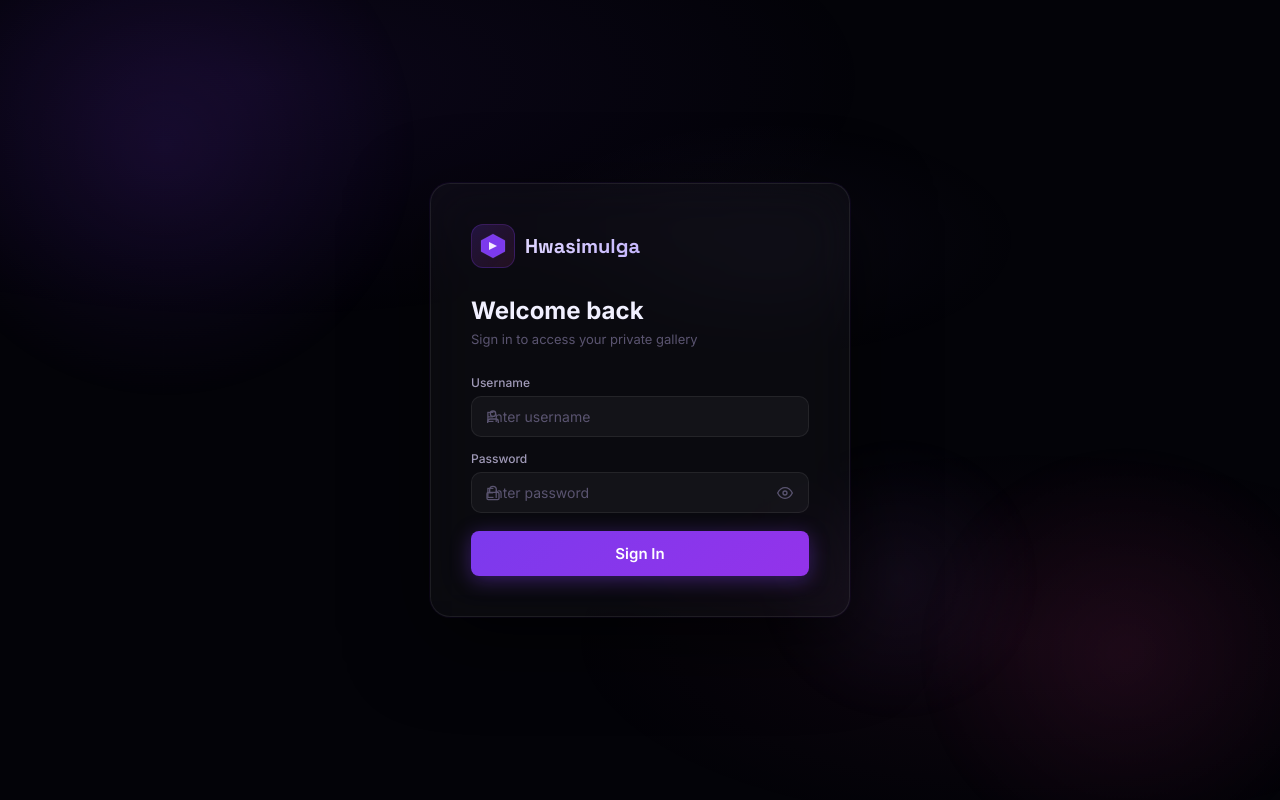
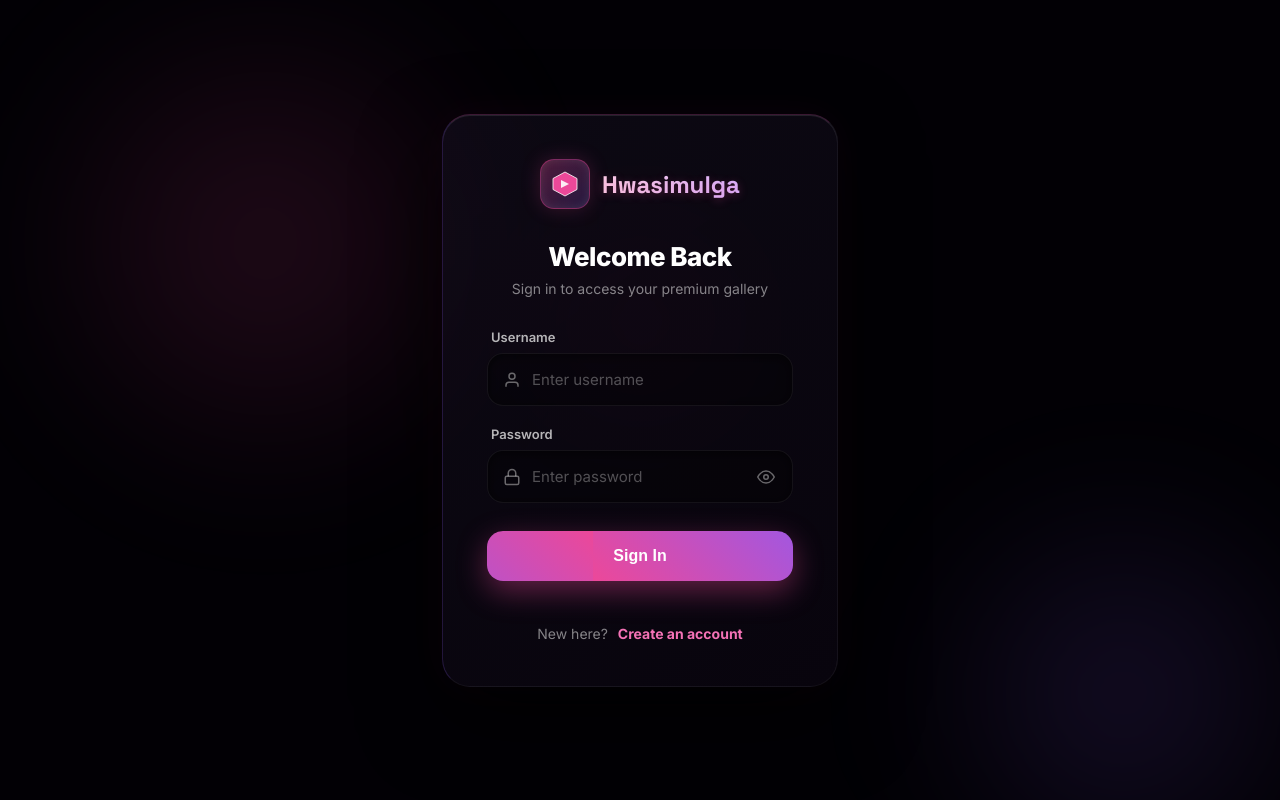
Before and after one commit to Myabe-T/hwasimulga, a Next.js app: page /login in a window 1280 px wide. Built offline with nearby package versions, Linux system fonts and the light colour scheme.

Commit message:
Fix for you pagination, add admin quick watch, restrict advisor tabs, and revamp login UI to 3D premium flirty design

```diff
--- a/app/gallery/page.js
+++ b/app/gallery/page.js
@@ -138,7 +138,7 @@ export default function GalleryPage() {
 
   function tabIds() {
     if (homeTab === 'trending') return trendingIds.length ? trendingIds : allIds.slice(0, 24);
-    if (homeTab === 'foryou')   return forYouIds;
+    if (homeTab === 'foryou')   return pageIds;
     if (homeTab === 'popular')  return popularIds;
     if (homeTab === 'recent')   return historyIds.length ? historyIds : [...allIds].reverse().slice(0, 24);
     return [];
--- a/app/login/login.module.css
+++ b/app/login/login.module.css
@@ -6,120 +6,178 @@
   padding: 24px;
   position: relative;
   overflow: hidden;
+  background: #020005;
+  perspective: 1500px;
 }
 
-/* Floating gradient orbs */
+/* Flirty / Sexy Ambient Glows */
 .orb1 {
-  position: fixed; width: 500px; height: 500px; border-radius: 50%;
-  background: radial-gradient(circle, rgba(124,58,237,0.12) 0%, transparent 70%);
-  top: -100px; left: -100px; pointer-events: none;
-  animation: drift1 12s ease-in-out infinite;
+  position: absolute; width: 600px; height: 600px; border-radius: 50%;
+  background: radial-gradient(circle, rgba(236, 72, 153, 0.15) 0%, transparent 60%);
+  top: -10%; left: -5%; pointer-events: none;
+  animation: floatOrb 10s ease-in-out infinite alternate;
+  filter: blur(60px);
 }
 .orb2 {
-  position: fixed; width: 400px; height: 400px; border-radius: 50%;
-  background: radial-gradient(circle, rgba(236,72,153,0.08) 0%, transparent 70%);
-  bottom: -80px; right: -80px; pointer-events: none;
-  animation: drift2 15s ease-in-out infinite;
+  position: absolute; width: 500px; height: 500px; border-radius: 50%;
+  background: radial-gradient(circle, rgba(139, 92, 246, 0.15) 0%, transparent 60%);
+  bottom: -15%; right: -5%; pointer-events: none;
+  animation: floatOrb 12s ease-in-out infinite alternate-reverse;
+  filter: blur(60px);
 }
 .orb3 {
-  position: fixed; width: 300px; height: 300px; border-radius: 50%;
-  background: radial-gradient(circle, rgba(167,139,250,0.06) 0%, transparent 70%);
-  top: 50%; left: 60%; pointer-events: none;
-  animation: drift1 18s ease-in-out infinite reverse;
+  position: absolute; width: 350px; height: 350px; border-radius: 50%;
+  background: radial-gradient(circle, rgba(255, 0, 128, 0.1) 0%, transparent 60%);
+  top: 40%; left: 50%; transform: translate(-50%, -50%); pointer-events: none;
+  animation: pulse 8s ease-in-out infinite;
+  filter: blur(50px);
 }
 
-@keyframes drift1 {
-  0%, 100% { transform: translate(0, 0) scale(1); }
-  33% { transform: translate(30px, -20px) scale(1.05); }
-  66% { transform: translate(-20px, 30px) scale(0.97); }
+@keyframes floatOrb {
+  0% { transform: translate(0, 0) scale(1); }
+  100% { transform: translate(50px, 40px) scale(1.1); }
 }
-@keyframes drift2 {
-  0%, 100% { transform: translate(0, 0) scale(1); }
-  50% { transform: translate(-40px, -30px) scale(1.08); }
+@keyframes pulse {
+  0%, 100% { opacity: 0.5; transform: translate(-50%, -50%) scale(0.9); }
+  50% { opacity: 1; transform: translate(-50%, -50%) scale(1.1); }
+}
+
+/* 3D Glassmorphism Card */
+.cardWrap {
+  transform-style: preserve-3d;
+  animation: cardEnter 0.8s cubic-bezier(0.2, 0.8, 0.2, 1) both;
+}
+
+@keyframes cardEnter {
+  0% { opacity: 0; transform: translateY(50px) translateZ(-200px) rotateX(10deg); }
+  100% { opacity: 1; transform: translateY(0) translateZ(0) rotateX(0deg); }
 }
 
 .card {
   width: 100%;
-  max-width: 420px;
-  background: rgba(255,255,255,0.03);
-  border: 1px solid rgba(255,255,255,0.08);
-  border-radius: 20px;
-  padding: 40px;
-  backdrop-filter: blur(24px);
-  -webkit-backdrop-filter: blur(24px);
-  box-shadow: 0 24px 80px rgba(0,0,0,0.6), 0 0 0 1px rgba(124,58,237,0.08);
+  max-width: 400px;
+  background: linear-gradient(145deg, rgba(20, 15, 30, 0.6), rgba(10, 5, 15, 0.8));
+  border: 1px solid rgba(255, 255, 255, 0.05);
+  border-top-color: rgba(255, 100, 200, 0.2);
+  border-left-color: rgba(139, 92, 246, 0.2);
+  border-radius: 28px;
+  padding: 44px;
+  backdrop-filter: blur(40px);
+  -webkit-backdrop-filter: blur(40px);
+  box-shadow:
+    0 30px 80px rgba(0,0,0,0.8),
+    inset 0 1px 0 rgba(255,255,255,0.1),
+    0 0 40px rgba(236, 72, 153, 0.05);
   position: relative;
   z-index: 1;
-  animation: slideUp 0.5s cubic-bezier(0.16, 1, 0.3, 1) both;
+  transition: transform 0.4s cubic-bezier(0.175, 0.885, 0.32, 1.275);
 }
 
-@keyframes slideUp {
-  from { opacity: 0; transform: translateY(32px) scale(0.97); }
-  to { opacity: 1; transform: translateY(0) scale(1); }
+.card:hover {
+  transform: translateY(-5px) scale(1.02) rotateX(2deg) rotateY(2deg);
+  box-shadow:
+    0 40px 100px rgba(0,0,0,0.9),
+    inset 0 1px 0 rgba(255,255,255,0.2),
+    0 0 60px rgba(236, 72, 153, 0.15);
 }
 
 .logo {
   display: flex;
   align-items: center;
-  gap: 10px;
-  margin-bottom: 28px;
+  gap: 12px;
+  margin-bottom: 32px;
+  justify-content: center;
 }
 .logoIcon {
-  width: 44px; height: 44px;
-  background: linear-gradient(135deg, rgba(124,58,237,0.2), rgba(236,72,153,0.1));
-  border: 1px solid rgba(124,58,237,0.25);
-  border-radius: 12px;
+  width: 50px; height: 50px;
+  background: linear-gradient(135deg, rgba(236,72,153,0.3), rgba(139,92,246,0.2));
+  border: 1px solid rgba(236,72,153,0.4);
+  border-radius: 14px;
   display: flex; align-items: center; justify-content: center;
-  flex-shrink: 0;
+  box-shadow: 0 0 20px rgba(236,72,153,0.2), inset 0 0 10px rgba(255,255,255,0.1);
+  animation: heartBeat 2s infinite;
 }
+
+@keyframes heartBeat {
+  0%, 100% { transform: scale(1); }
+  10% { transform: scale(1.1); }
+  20% { transform: scale(1); }
+  30% { transform: scale(1.1); }
+  40% { transform: scale(1); }
+}
+
 .logoText {
   font-family: 'Space Grotesk', sans-serif;
-  font-size: 20px;
-  font-weight: 700;
-  background: linear-gradient(135deg, #e0d7ff, #c4b5fd);
+  font-size: 24px;
+  font-weight: 800;
+  background: linear-gradient(to right, #fbcfe8, #d8b4fe);
   -webkit-background-clip: text;
   -webkit-text-fill-color: transparent;
   background-clip: text;
+  text-shadow: 0 2px 10px rgba(236,72,153,0.3);
 }
 
 .heading {
-  font-size: 24px;
-  font-weight: 700;
-  color: var(--text);
-  margin-bottom: 6px;
+  font-size: 26px;
+  font-weight: 800;
+  color: #fff;
+  margin-bottom: 8px;
+  text-align: center;
+  letter-spacing: -0.02em;
 }
 .sub {
-  font-size: 13px;
-  color: var(--text3);
-  margin-bottom: 28px;
+  font-size: 14px;
+  color: rgba(255,255,255,0.5);
+  margin-bottom: 32px;
+  text-align: center;
 }
 
-.form { display: flex; flex-direction: column; gap: 16px; }
-.field { display: flex; flex-direction: column; gap: 6px; }
-.label { font-size: 12px; font-weight: 500; color: var(--text2); }
+.form { display: flex; flex-direction: column; gap: 20px; }
+.field { display: flex; flex-direction: column; gap: 8px; }
+.label { font-size: 13px; font-weight: 600; color: rgba(255,255,255,0.7); padding-left: 4px; }
 
 .inputWrap { position: relative; display: flex; align-items: center; }
 .inputIcon {
-  position: absolute; left: 14px; color: var(--text3); pointer-events: none;
-  flex-shrink: 0;
+  position: absolute; left: 16px; color: rgba(255,255,255,0.4); pointer-events: none;
+  flex-shrink: 0; transition: color 0.3s;
 }
-.input { padding-left: 42px !important; padding-right: 42px !important; }
+.inputWrap:focus-within .inputIcon { color: #f472b6; }
+
+.input {
+  width: 100%;
+  padding: 16px 44px;
+  background: rgba(0,0,0,0.3);
+  border: 1px solid rgba(255,255,255,0.06);
+  border-radius: 16px;
+  color: #fff;
+  font-size: 15px;
+  outline: none;
+  transition: all 0.3s ease;
+  box-shadow: inset 0 2px 10px rgba(0,0,0,0.5);
+}
+.input:focus {
+  border-color: rgba(236,72,153,0.5);
+  background: rgba(236,72,153,0.03);
+  box-shadow: 0 0 0 3px rgba(236,72,153,0.1), inset 0 2px 10px rgba(0,0,0,0.5);
+}
+.input::placeholder { color: rgba(255,255,255,0.3); }
+
 .eyeBtn {
-  position: absolute; right: 12px;
-  background: none; border: none; color: var(--text3);
+  position: absolute; right: 14px;
+  background: none; border: none; color: rgba(255,255,255,0.4);
   cursor: pointer; padding: 4px; display: flex;
-  transition: color 0.15s;
+  transition: all 0.2s;
 }
-.eyeBtn:hover { color: var(--text2); }
+.eyeBtn:hover { color: #fff; transform: scale(1.1); }
 
 .error {
   display: flex; align-items: center; gap: 8px;
   background: rgba(239,68,68,0.1);
   border: 1px solid rgba(239,68,68,0.2);
-  border-radius: 8px;
-  padding: 10px 14px;
+  border-radius: 12px;
+  padding: 12px 16px;
   font-size: 13px;
-  color: #f87171;
+  color: #fca5a5;
   animation: shake 0.3s ease;
 }
 @keyframes shake {
@@ -128,37 +186,58 @@
   75% { transform: translateX(6px); }
 }
 
-.submitBtn { width: 100%; margin-top: 4px; padding: 13px !important; font-size: 15px !important; }
+.submitBtn {
+  width: 100%;
+  margin-top: 8px;
+  padding: 16px !important;
+  font-size: 16px !important;
+  font-weight: 800;
+  border-radius: 16px;
+  background: linear-gradient(45deg, #ec4899, #8b5cf6, #ec4899);
+  background-size: 200% auto;
+  border: none;
+  color: white;
+  cursor: pointer;
+  box-shadow: 0 10px 30px rgba(236, 72, 153, 0.4);
+  transition: all 0.3s cubic-bezier(0.2, 0.8, 0.2, 1);
+  animation: shine 3s linear infinite;
+}
 
-.divider {
-  display: flex; align-items: center; gap: 12px;
-  margin: 24px 0 12px;
+@keyframes shine {
+  to { background-position: 200% center; }
 }
-.divider::before, .divider::after {
-  content: ''; flex: 1; height: 1px; background: var(--border);
+
+.submitBtn:hover:not(:disabled) {
+  transform: translateY(-2px);
+  box-shadow: 0 15px 40px rgba(236, 72, 153, 0.6);
 }
-.divider span { font-size: 11px; color: var(--text3); white-space: nowrap; }
+.submitBtn:active:not(:disabled) {
+  transform: translateY(1px);
+}
 
-.hints { display: flex; flex-direction: column; gap: 6px; }
-.hint { font-size: 12px; color: var(--text3); text-align: center; }
-.hint kbd {
-  background: rgba(255,255,255,0.06);
-  border: 1px solid var(--border);
-  border-radius: 4px;
-  padding: 2px 7px;
-  font-size: 11px;
-  color: var(--text2);
-  font-family: 'Space Grotesk', monospace;
+.registerLink {
+  margin-top: 24px;
+  text-align: center;
+  font-size: 14px;
+  color: rgba(255,255,255,0.5);
+}
+.registerLink a {
+  color: #f472b6;
+  font-weight: 700;
+  text-decoration: none;
+  margin-left: 6px;
+  transition: all 0.2s;
+}
+.registerLink a:hover {
+  color: #fff;
+  text-shadow: 0 0 10px rgba(236,72,153,0.5);
 }
 
 /* ── Shared with register page ── */
-.page { min-height:100vh; display:flex; align-items:center; justify-content:center; padding:24px; background:#060010; }
-.form { display:flex; flex-direction:column; gap:14px; }
-.field { display:flex; flex-direction:column; gap:6px; font-size:13px; color:rgba(255,255,255,.6); font-weight:600; }
-.field input { padding:11px 14px !important; border-radius:10px !important; }
-.btn { width:100%; padding:13px; border-radius:12px; border:none; background:linear-gradient(135deg,#7c3aed,#4f46e5); color:#fff; font-size:15px; font-weight:700; cursor:pointer; transition:all .2s; }
-.btn:hover:not(:disabled) { transform:translateY(-1px); box-shadow:0 8px 20px rgba(124,58,237,.4); }
+.page { min-height:100vh; display:flex; align-items:center; justify-content:center; padding:24px; background:#020005; }
+.btn { width:100%; padding:14px; border-radius:14px; border:none; background:linear-gradient(45deg,#ec4899,#8b5cf6); color:#fff; font-size:15px; font-weight:800; cursor:pointer; transition:all .3s; }
+.btn:hover:not(:disabled) { transform:translateY(-2px); box-shadow:0 10px 30px rgba(236,72,153,.4); }
 .btn:disabled { opacity:.5; cursor:not-allowed; }
-.switchLink { text-align:center; font-size:13px; color:rgba(255,255,255,.45); margin-top:16px; }
-.switchLink a { color:#a78bfa; text-decoration:none; font-weight:700; }
-.switchLink a:hover { text-decoration:underline; }
+.switchLink { text-align:center; font-size:14px; color:rgba(255,255,255,.5); margin-top:20px; }
+.switchLink a { color:#f472b6; text-decoration:none; font-weight:700; margin-left:6px; transition:color .2s; }
+.switchLink a:hover { color:#fff; text-shadow:0 0 10px rgba(236,72,153,.5); }
--- a/app/login/page.js
+++ b/app/login/page.js
@@ -39,17 +39,18 @@ export default function LoginPage() {
       <div className={styles.orb2} />
       <div className={styles.orb3} />
 
+      <div className={styles.cardWrap}>
         <div className={styles.card}>
           {/* Logo */}
           <div className={styles.logo}>
             <div className={styles.logoIcon}>
               <svg width="28" height="28" viewBox="0 0 28 28" fill="none">
-              <path d="M14 2L26 8.5V19.5L14 26L2 19.5V8.5L14 2Z" fill="url(#g1)" stroke="rgba(167,139,250,0.3)" strokeWidth="0.5"/>
+                <path d="M14 2L26 8.5V19.5L14 26L2 19.5V8.5L14 2Z" fill="url(#g1)" stroke="rgba(255,255,255,0.8)" strokeWidth="1"/>
                 <path d="M10 10l8 4-8 4V10z" fill="white" opacity="0.9"/>
                 <defs>
                   <linearGradient id="g1" x1="2" y1="2" x2="26" y2="26">
-                  <stop offset="0%" stopColor="#7c3aed"/>
-                  <stop offset="100%" stopColor="#ec4899"/>
+                    <stop offset="0%" stopColor="#ec4899"/>
+                    <stop offset="100%" stopColor="#8b5cf6"/>
                   </linearGradient>
                 </defs>
               </svg>
@@ -57,14 +58,14 @@ export default function LoginPage() {
             <span className={styles.logoText}>Hwasimulga</span>
           </div>
 
-        <h1 className={styles.heading}>Welcome back</h1>
-        <p className={styles.sub}>Sign in to access your private gallery</p>
+          <h1 className={styles.heading}>Welcome Back</h1>
+          <p className={styles.sub}>Sign in to access your premium gallery</p>
 
           <form onSubmit={handleSubmit} className={styles.form}>
             <div className={styles.field}>
               <label className={styles.label}>Username</label>
               <div className={styles.inputWrap}>
-              <svg className={styles.inputIcon} width="16" height="16" viewBox="0 0 24 24" fill="none" stroke="currentColor" strokeWidth="2">
+                <svg className={styles.inputIcon} width="18" height="18" viewBox="0 0 24 24" fill="none" stroke="currentColor" strokeWidth="2">
                   <path d="M20 21v-2a4 4 0 0 0-4-4H8a4 4 0 0 0-4 4v2"/>
                   <circle cx="12" cy="7" r="4"/>
                 </svg>
@@ -83,7 +84,7 @@ export default function LoginPage() {
             <div className={styles.field}>
               <label className={styles.label}>Password</label>
               <div className={styles.inputWrap}>
-              <svg className={styles.inputIcon} width="16" height="16" viewBox="0 0 24 24" fill="none" stroke="currentColor" strokeWidth="2">
+                <svg className={styles.inputIcon} width="18" height="18" viewBox="0 0 24 24" fill="none" stroke="currentColor" strokeWidth="2">
                   <rect x="3" y="11" width="18" height="11" rx="2"/>
                   <path d="M7 11V7a5 5 0 0 1 10 0v4"/>
                 </svg>
@@ -98,12 +99,12 @@ export default function LoginPage() {
                 />
                 <button type="button" className={styles.eyeBtn} onClick={() => setShowPass(!showPass)}>
                   {showPass ? (
-                  <svg width="16" height="16" viewBox="0 0 24 24" fill="none" stroke="currentColor" strokeWidth="2">
+                    <svg width="18" height="18" viewBox="0 0 24 24" fill="none" stroke="currentColor" strokeWidth="2">
                       <path d="M17.94 17.94A10.07 10.07 0 0 1 12 20c-7 0-11-8-11-8a18.45 18.45 0 0 1 5.06-5.94M9.9 4.24A9.12 9.12 0 0 1 12 4c7 0 11 8 11 8a18.5 18.5 0 0 1-2.16 3.19"/>
                       <line x1="1" y1="1" x2="23" y2="23"/>
                     </svg>
                   ) : (
-                  <svg width="16" height="16" viewBox="0 0 24 24" fill="none" stroke="currentColor" strokeWidth="2">
+                    <svg width="18" height="18" viewBox="0 0 24 24" fill="none" stroke="currentColor" strokeWidth="2">
                       <path d="M1 12s4-8 11-8 11 8 11 8-4 8-11 8-11-8-11-8z"/>
                       <circle cx="12" cy="12" r="3"/>
                     </svg>
@@ -123,11 +124,15 @@ export default function LoginPage() {
               </div>
             )}
 
-          <button type="submit" className={`btn btn-primary ${styles.submitBtn}`} disabled={loading}>
-            {loading ? <><div className="spinner" /> Signing in…</> : 'Sign In'}
+            <button type="submit" className={styles.submitBtn} disabled={loading}>
+              {loading ? 'Authenticating...' : 'Sign In'}
             </button>
+
+            <div className={styles.registerLink}>
+              New here? <a href="/register">Create an account</a>
+            </div>
           </form>
-
+        </div>
       </div>
     </main>
   );
```
Also changed, not shown: app/admin/page.js (+28 -2 lines). Lines whose indentation alone changed are shown as unchanged.
